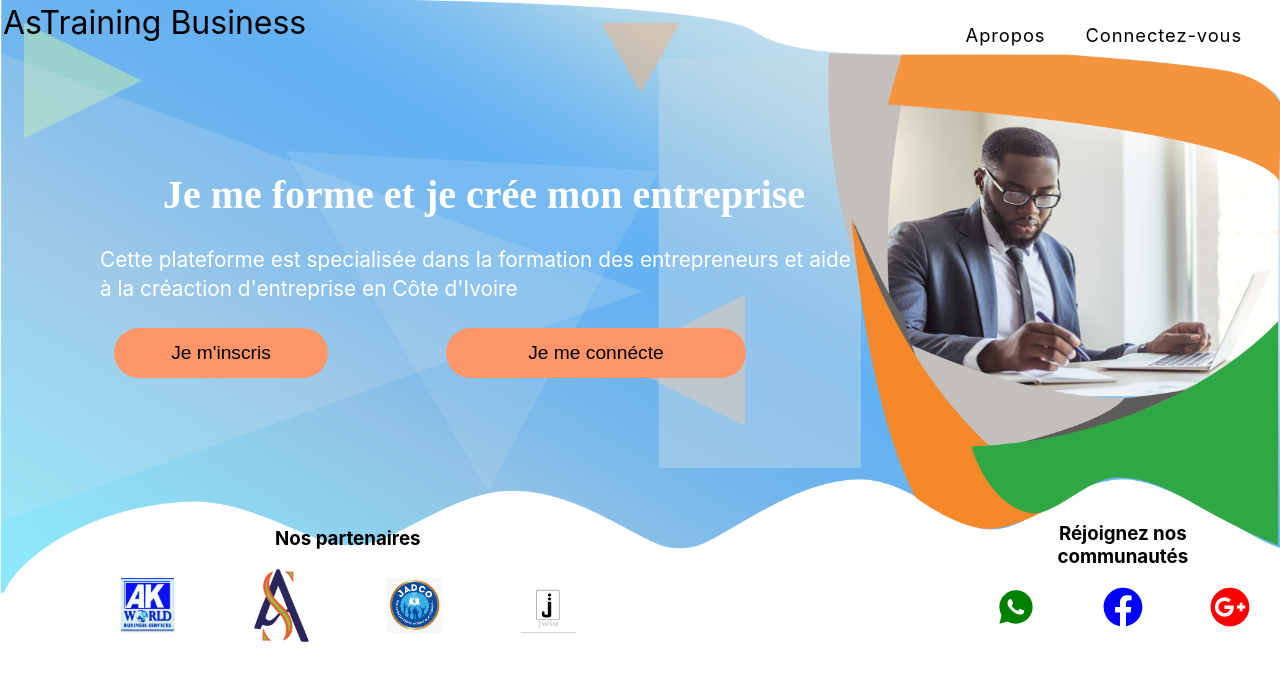
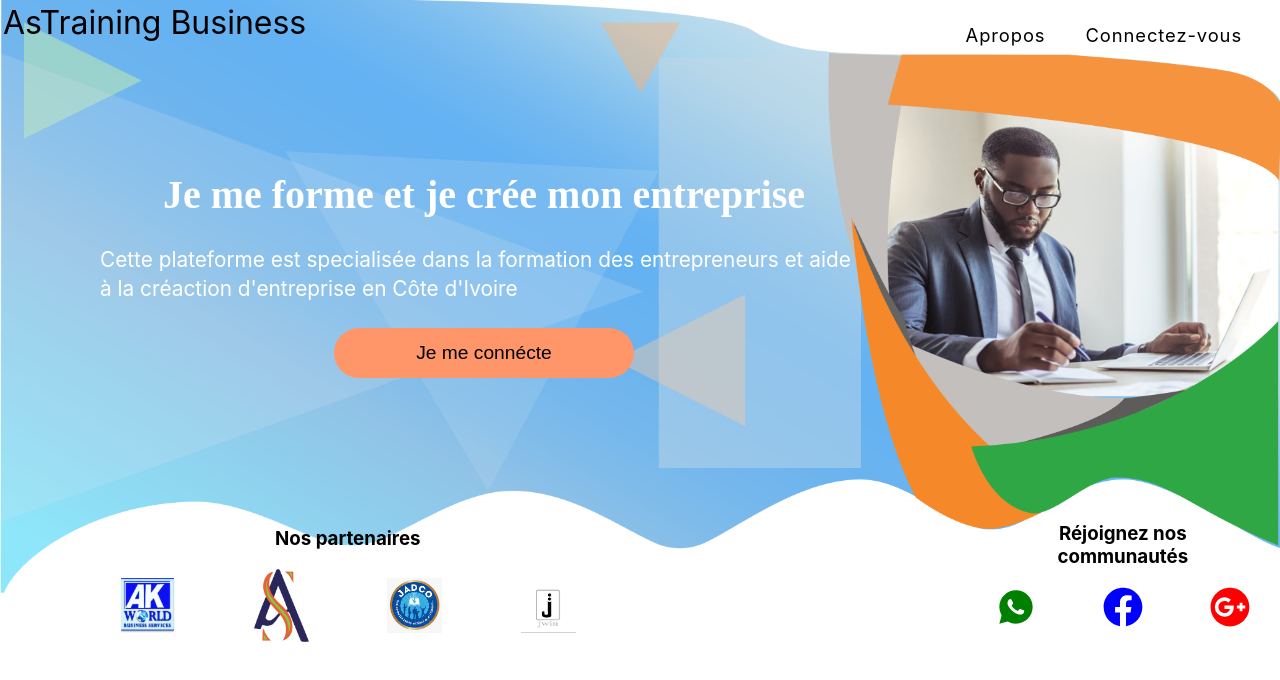
Before and after one commit to JwinStartup/astbapp, a React (Create React App) app: page / in a window 1280 px wide. Shown: the top 680 px of the page. Built offline with nearby package versions, Linux system fonts and the light colour scheme; what @react-pdf/renderer would draw is missing.

Commit message:
Update btnHome.js

```diff
--- a/src/components/btnHome/btnHome.js
+++ b/src/components/btnHome/btnHome.js
@@ -12,7 +12,7 @@ const BtnHome =()=>{
 
     return(
         <div >
-          <button onClick={()=>navigate("/dashboard/inscription")} className="button1">Je m'inscris </button >
+      { /* <button onClick={()=>navigate("/dashboard/inscription")} className="button1">Je m'inscris </button > */}
            {user== null ?<div>
      <button onClick={()=>navigate("/connexion")} className="button1">Je me connécte</button >
      </div> :<div>
```
